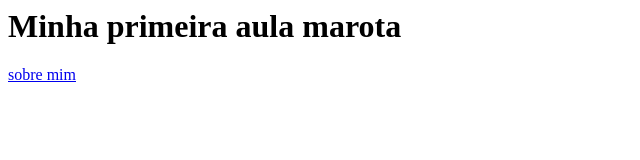
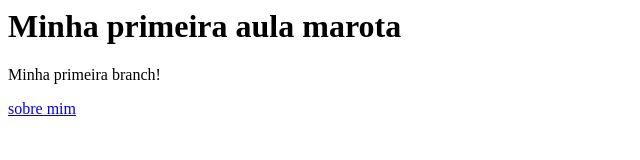
Before and after one commit to thiagodevbr/testefiapex01, a plain HTML site: page index.html in a window 1280 px wide. Shown: the whole page, without its empty margins (0-640 px from the left). Drawn offline with Linux system fonts and the light colour scheme.

Commit message:
Alteração na minha branch

```diff
--- a/index.html
+++ b/index.html
@@ -1,6 +1,7 @@
 <html>
   <body>
     <h1>Minha primeira aula marota</h1>
+    <p>Minha primeira branch!</p>
     <a href="/sobre-mim.html">sobre mim</a>
   </body>
 </html>
```
